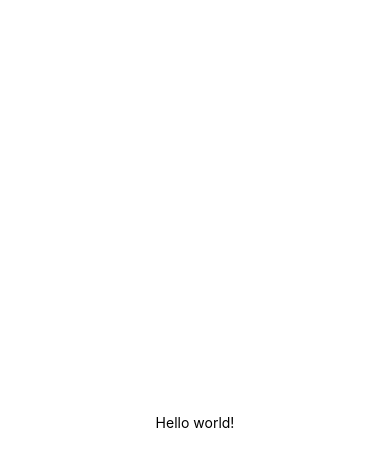
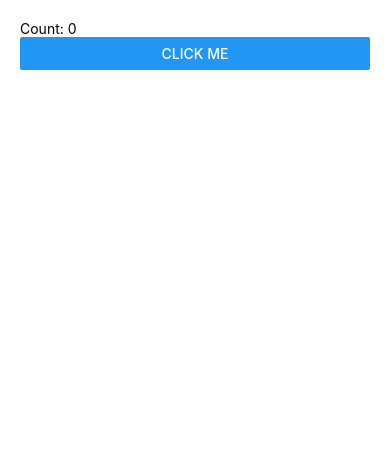
Before and after one commit to class-labs/hello-rn-old, a React Native app: screen / in a window 390 px wide. Shown: the top 466 px of the page. Built offline with nearby package versions, Linux system fonts and the light colour scheme.

Commit message:
Setup for task1

```diff
--- a/src/App.tsx
+++ b/src/App.tsx
@@ -1,21 +1,12 @@
-/* eslint-disable react/style-prop-object */
-import { StatusBar } from 'expo-status-bar';
-import { StyleSheet, Text, View } from 'react-native';
-
+import { SafeAreaView, View, Text, Button } from 'react-native';
 export function App() {
+  let count = 0;
   return (
-    <View style={styles.container}>
-      <Text>Hello world!</Text>
-      <StatusBar style="auto" />
-    </View>
+    <SafeAreaView style={{ flex: 1 }}>
+      <View style={{ padding: 20 }}>
+        <Text>Count: {count}</Text>
+        <Button title="Click me" />
+      </View>
+    </SafeAreaView>
   );
 }
-
-const styles = StyleSheet.create({
-  container: {
-    flex: 1,
-    backgroundColor: '#fff',
-    alignItems: 'center',
-    justifyContent: 'center',
-  },
-});
```
